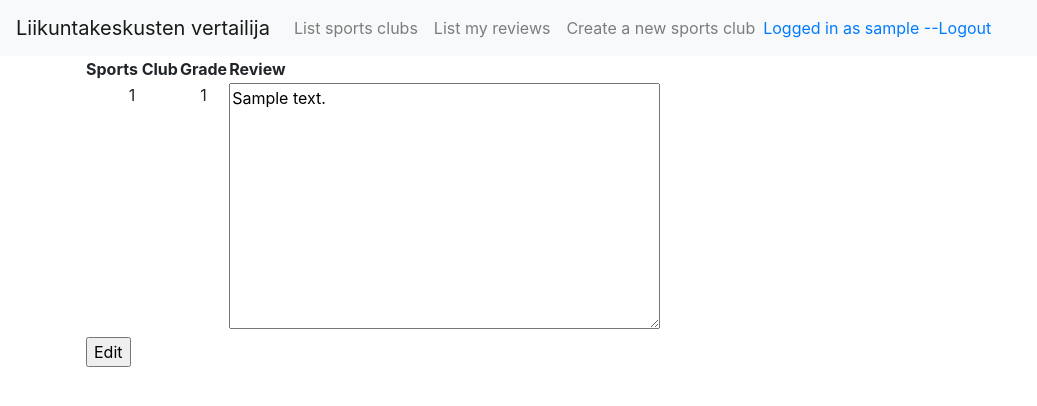
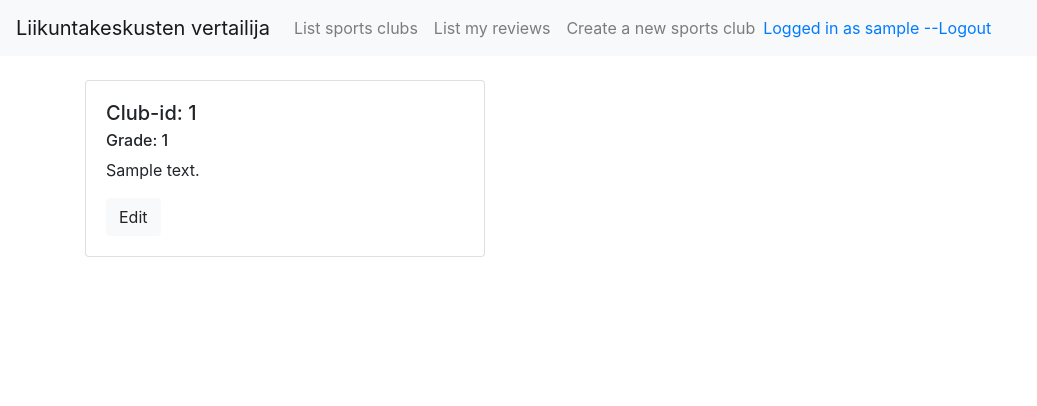
Before and after one commit to chipfrog/Liikuntakeskusten_vertailija, a Flask app: page /reviews in a window 1280 px wide. Shown: the top 406 px of the page, without its empty margins (0-1037 px from the left). Run offline with Flask 2, Linux system fonts and the light colour scheme; a user stored in the database is signed in; tables that the repository leaves empty hold one stand-in row (values such as "Sample post"); some libraries are stand-ins or nearby versions.

Commit message:
Muokattu ulkonäköä

```diff
--- a/application/templates/auth/loginform.html
+++ b/application/templates/auth/loginform.html
@@ -22,12 +22,12 @@
     </tr>
     <tr>
       <td>
-        <input type="submit" value="Login"/>
+        <input class="btn btn-success" type="submit" value="Login"/>
       </td>
     </tr>
   </table>
 </form>
 <form method="GET" action="{{ url_for('auth_create')}}">
-  <input type="submit" value="Create user"/>
+  <input class="btn btn-primary" type="submit" value="Create user"/>
 </form>
 {% endblock %}
--- a/application/templates/auth/newuserform.html
+++ b/application/templates/auth/newuserform.html
@@ -36,7 +36,7 @@
     </tr>
     <tr>
       <td>
-        <input type="submit" value="Submit"/>
+        <input class="btn btn-primary" type="submit" value="Submit"/>
       </td>
     </tr>
   </table>
--- a/application/templates/clubs/new.html
+++ b/application/templates/clubs/new.html
@@ -1,5 +1,6 @@
 {% extends "layout.html" %}
 {% block body %}
+<br>
 <form method="POST" action="{{ url_for('clubs_create')}}">
   <table>
     <tr>
@@ -28,7 +29,7 @@
     </tr>
     <tr>
       <td>
-        <input type="submit" value="Add new Sports Center"/>
+        <input class="btn btn-primary" type="submit" value="Add new Sports Center"/>
       </td>
     </tr>
   </table>
--- a/application/templates/index.html
+++ b/application/templates/index.html
@@ -1,7 +1,5 @@
 {% extends "layout.html" %}
 
 {% block body %}
-  <p>
-    Liikuntakeskusten vertailija
-  </p>
+
 {% endblock %}
--- a/application/templates/reviews/list.html
+++ b/application/templates/reviews/list.html
@@ -1,14 +1,27 @@
 {% extends "layout.html" %}
 
 {% block body %}
-  <table cellspacing="10">
+  <!-- <table cellspacing="10">
     <tr>
       <th>Sports Club</th>
       <th>Grade</th>
       <th>Review</th>
-    </tr>
-    {% for review in reviews %}
-    <tr valign="top" align="center">
+    </tr> -->
+  <br>
+  {% for review in reviews %}
+  <div class="card" style="width: 25rem;">
+    <div class="card-body">
+      <h5 class="card-title">Club-id: {{ review.club_id }}</h5>
+      <h6 class="card-subtitle mb-2">Grade: {{ review.grade }}</h6>
+      <p class="card-text">{{ review.review }}</p>
+      <form method="GET" action="{{ url_for('reviews_edit', review_id=review.id) }}">
+        <input class="btn btn-light" type="submit" value="Edit"/>
+      </form>
+    </div>
+  </div>
+  <br>
+
+    <!-- <tr valign="top" align="center">
       <td>{{ review.club_id }}</td>
       <td>{{ review.grade }}</td>
 
@@ -20,7 +33,7 @@
           <input type="submit" value="Edit"/>
         </form>
       </td>
-    </tr>
+    </tr> -->
     {% endfor %}
-  </table>
+  <!-- </table> -->
 {% endblock %}
--- a/application/templates/reviews/new.html
+++ b/application/templates/reviews/new.html
@@ -1,6 +1,7 @@
 {% extends "layout.html" %}
 
 {% block body %}
+<br>
 <form method="POST" action="{{ url_for('reviews_create', club_id=club_id) }}">
   <table>
     <tr>
@@ -20,7 +21,7 @@
     </tr>
     <tr>
       <td colspan="2">
-        <input type="submit" value="Add a new review"/>
+        <input class="btn btn-primary" type="submit" value="Add a new review"/>
       </td>
     </tr>
   </table>
--- a/application/templates/reviews/update.html
+++ b/application/templates/reviews/update.html
@@ -1,6 +1,7 @@
 {% extends "layout.html" %}
 
 {% block body %}
+<br>
 <form method="POST" action="{{ url_for('reviews_update', review_id=review_id) }}">
   <table>
     <tr>
@@ -20,12 +21,13 @@
     </tr>
     <tr>
       <td colspan="2">
-        <input type="submit" value="Update"/>
+        <input class="btn btn-primary" type="submit" value="Update"/>
       </td>
     </tr>
   </table>
 </form>
+
 <form method="POST" action="{{ url_for('reviews_delete', review_id=review_id) }}">
-  <input type="submit" value="Delete"/>
+  <input class="btn btn-danger" type="submit" value="Delete"/>
 </form>
 {% endblock %}
```
Also changed, not shown: application/templates/clubs/list.html (+6 -3 lines).
